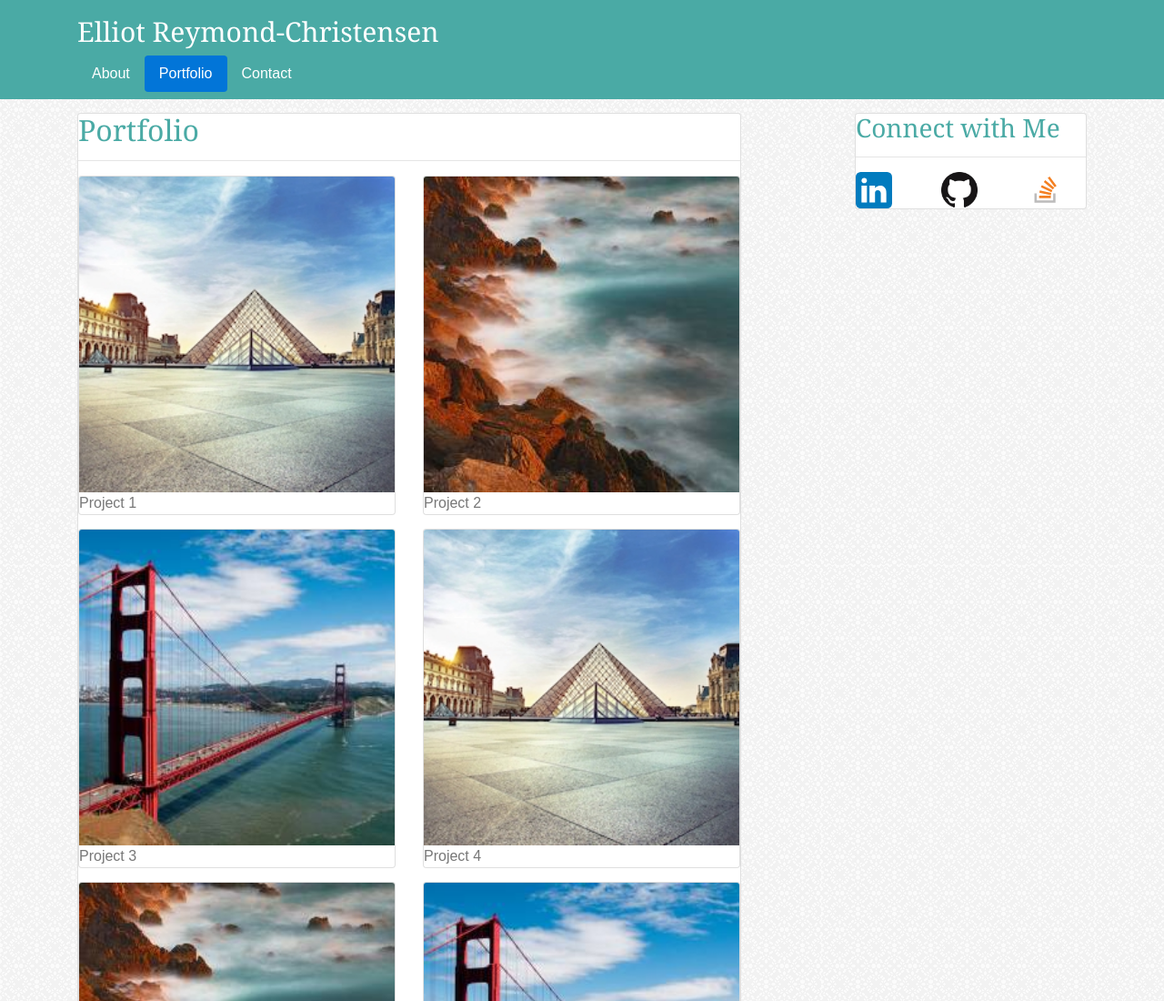
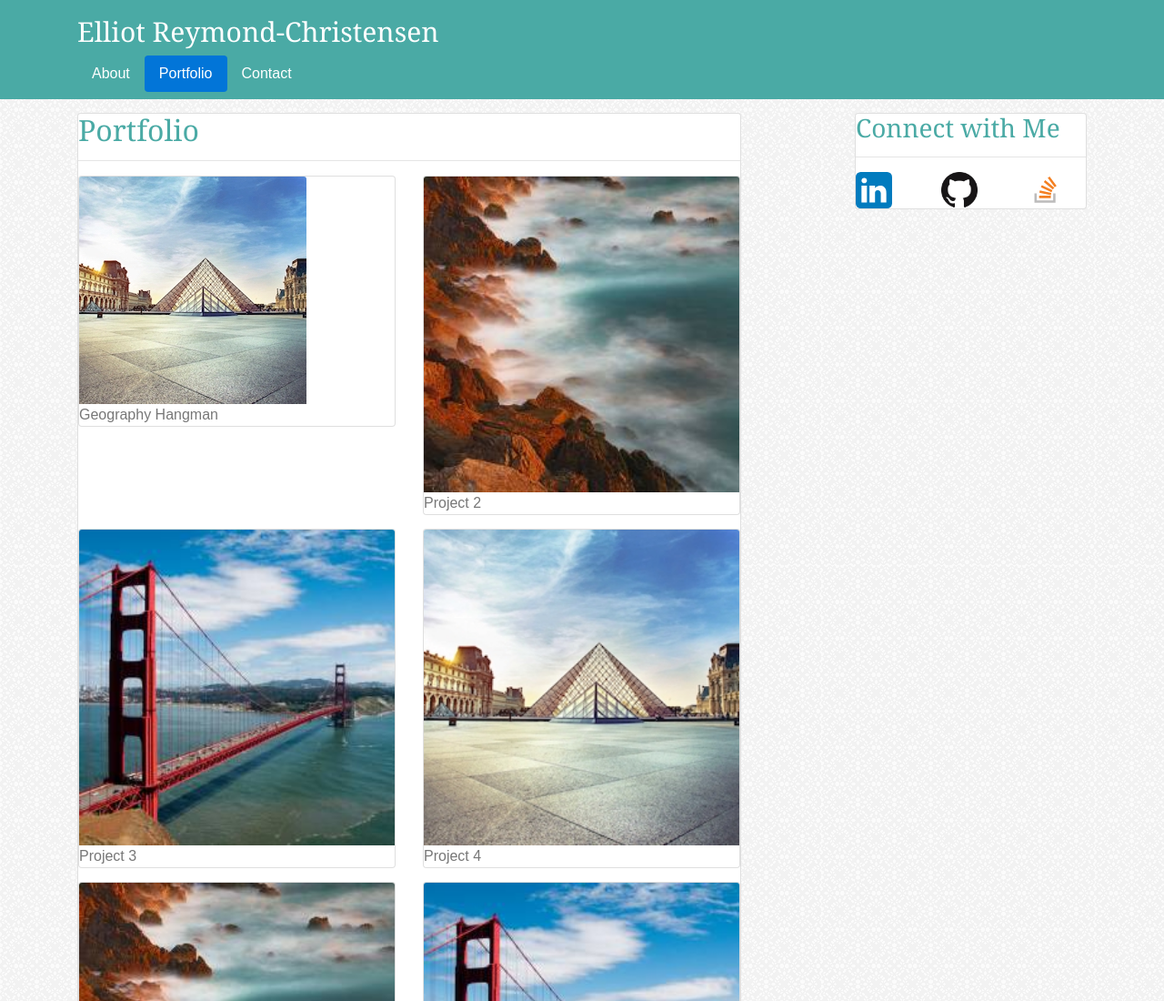
Before and after one commit to ejreymond-christensen/Bootstrap-Portfolio, a plain HTML site: page portfolio.html in a window 1280 px wide. Shown: the top 1100 px of the page at 91% size. Drawn offline with nearby package versions, Linux system fonts and the light colour scheme.

Commit message:
added hangman link

```diff
--- a/portfolio.html
+++ b/portfolio.html
@@ -39,10 +39,12 @@
                   <div class="row">
                     <div class="col-md-6">
                       <div class="card imgCard">
-                        <img class="card-img-top" src="img/paris.jpg" alt="project 1">
-                        <div class="card-body">
-                          <p class="card-text">Project 1</p>
-                        </div>
+                        <a href="https://ejreymond-christensen.github.io/ut-hangman-game/">
+                          <img class="card-img-top" src="img/paris.jpg" alt="project 1">
+                          <div class="card-body">
+                            <p class="card-text">Geography Hangman</p>
+                          </div>
+                        </a>
                       </div>
                     </div>
                     <div class="col-md-6">
```
